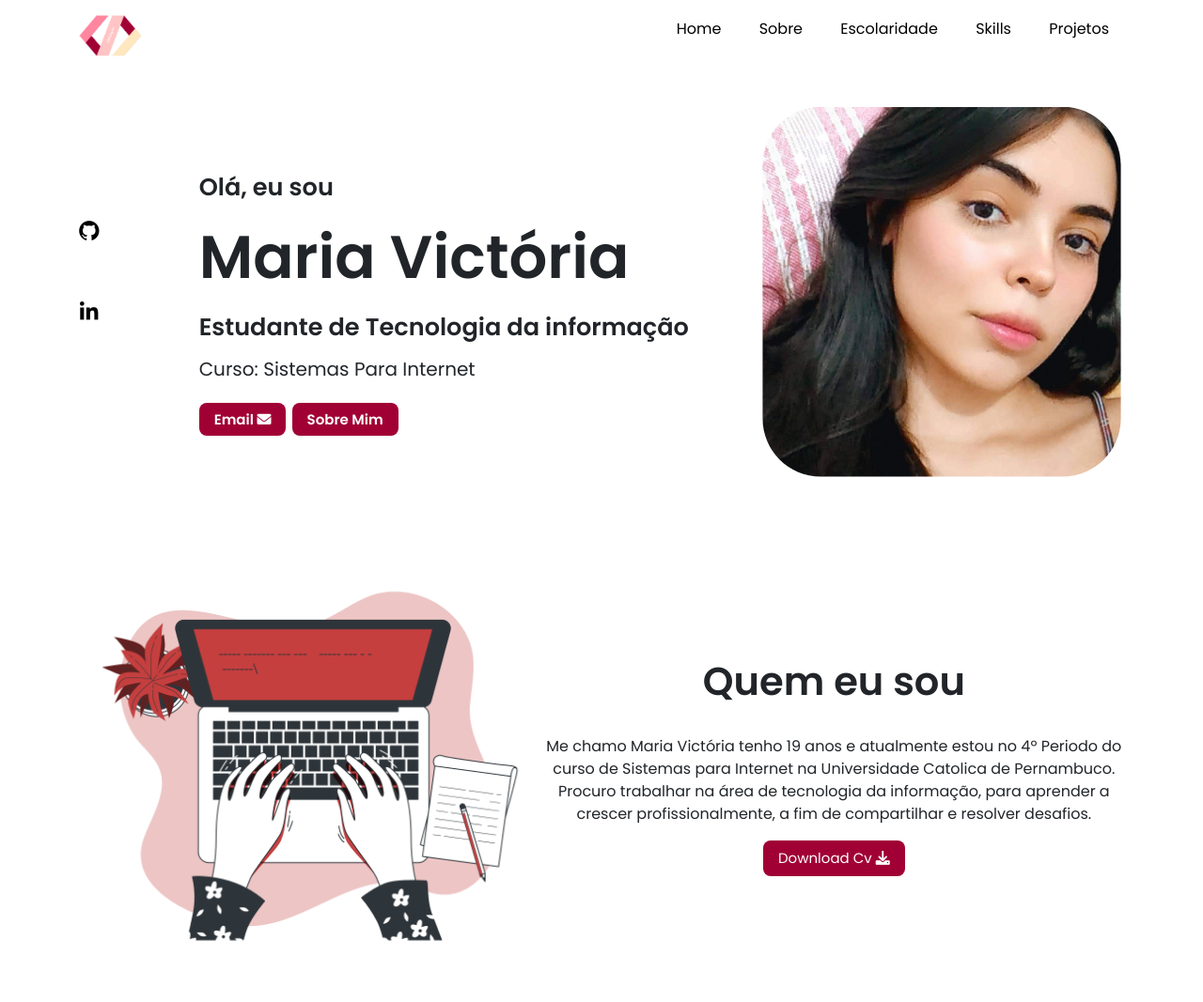
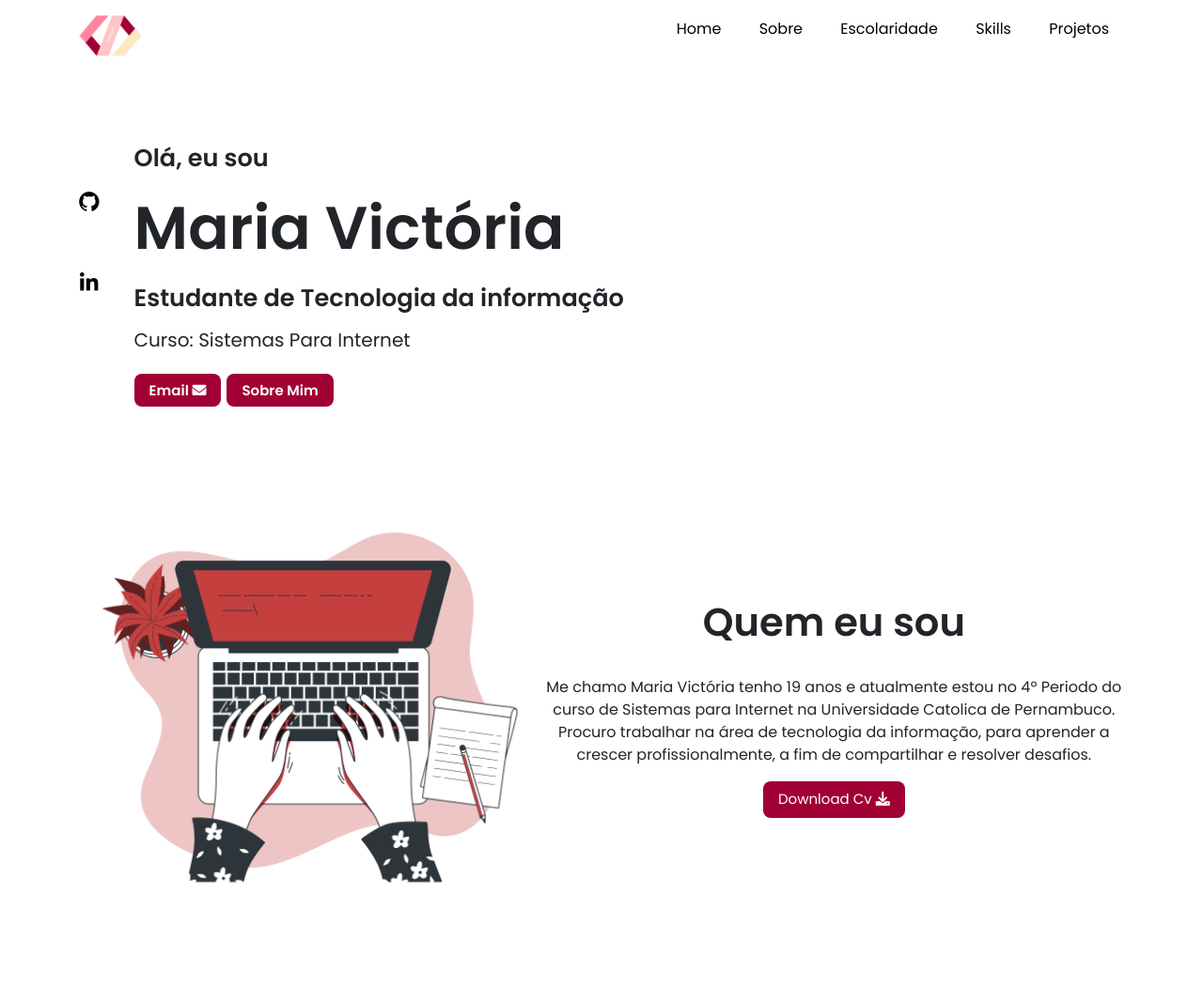
Before and after one commit to vihhllopes/Portfolio, a website: page index.html in a window 1280 px wide. Shown: the top 1067 px of the page at 94% size. Drawn offline with nearby package versions, Linux system fonts and the light colour scheme.

Commit message:
atualizações

```diff
--- a/assets/css/style.css
+++ b/assets/css/style.css
@@ -10,8 +10,8 @@
   font-family: "Poppins", sans-serif;
 
 }
-body {
-  width: 100%;
+#width{
+  width:100%;
 }
 
 
@@ -89,6 +89,7 @@ ion-icon {
   line-height: 1.3;
   margin-block-end: 14px;
   margin-top: 7%;
+  width: 100%;
 }
 
 .hero-title strong {
@@ -173,6 +174,7 @@ size-adjust: 10px;
    display: flex;
   justify-content: space-between;
   align-items: center;
+  width: 100%
 }
 
 /*=======PROJETOS=======*/
@@ -198,6 +200,7 @@ size-adjust: 10px;
   font-weight: 600;
   transition: 0.25s ease;
   text-decoration: none;
+  width: 100%;
 }
 
 .portfolio-list > li:nth-child(even)
--- a/index.html
+++ b/index.html
@@ -21,6 +21,7 @@
 </head>
 
 <body>
+  <div id="width">
   <header class="header" data-header>
     <div class="container">
 
@@ -81,8 +82,7 @@
 
           </div>
 
-  <div class="container-flex">
-    <img src="assets/img/perfil6.png" id="img-perfil">
+
   </div>
 
         </div>
@@ -375,7 +375,7 @@
   </div>
 
 
-
+</div>
 
 
 
```
